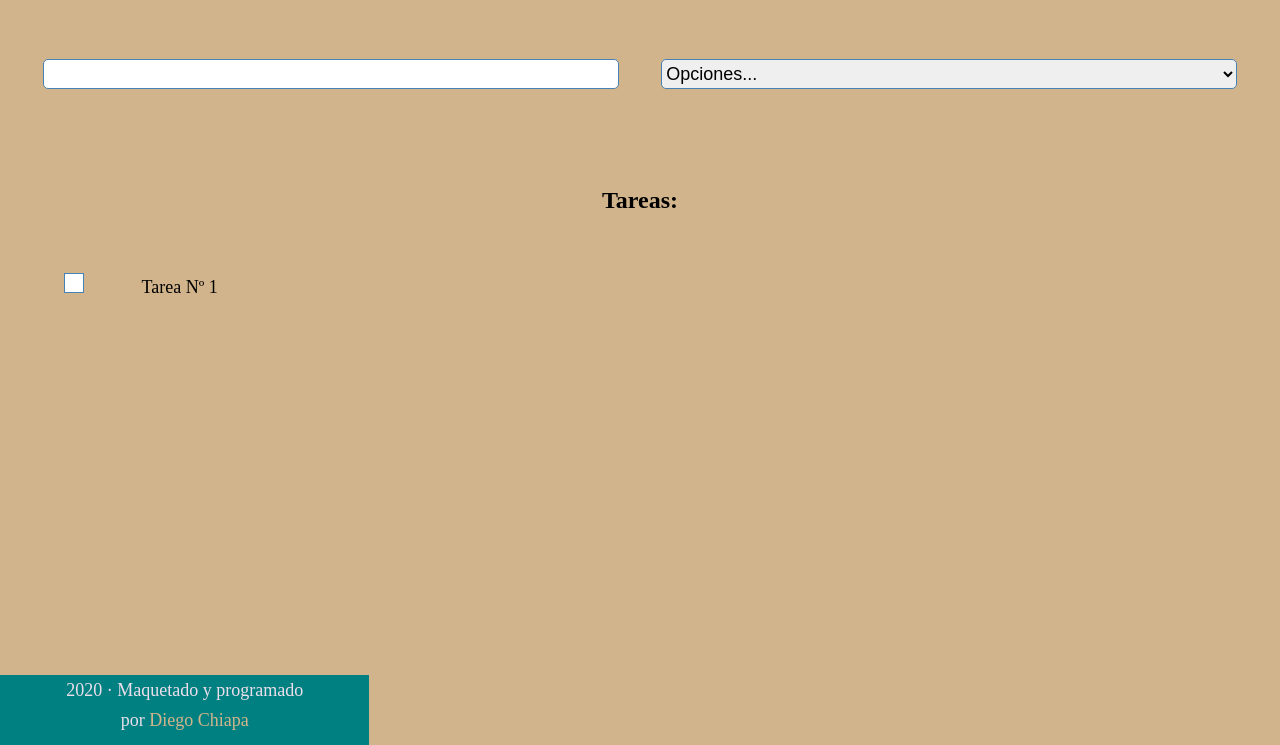
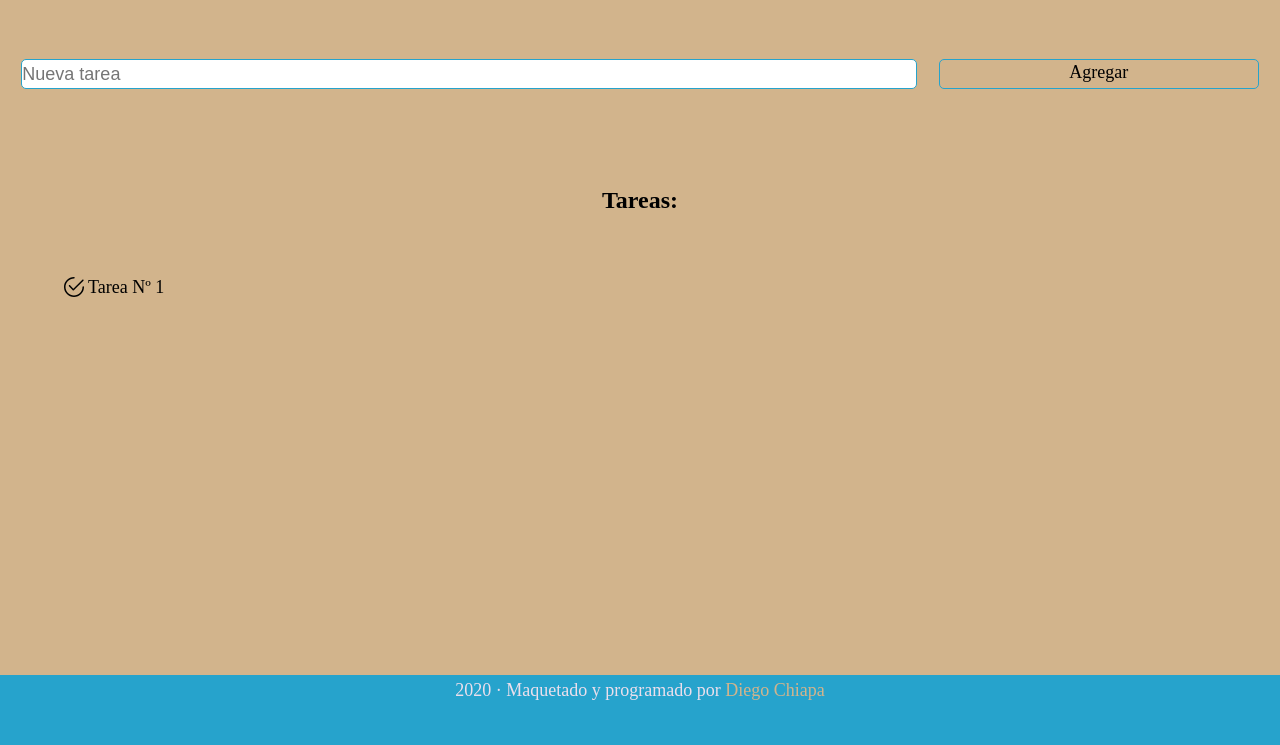
Before and after one commit to dchiapa/queHacerApp, a plain HTML site: page index.html in a window 1280 px wide. Shown: the part 55-800 px from the top of the page. Drawn offline with Linux system fonts and the light colour scheme.

Commit message:
agregar imagen tarea completa

```diff
--- a/css/style.css
+++ b/css/style.css
@@ -32,11 +32,11 @@ a{
 /*          Header y Footer          */
 header,
 footer{
-  background-color: #008080;
+  background-color: #26a3cc;
   color: #ecdfec;
   display: flex;
   justify-content: center;
-
+  width: 100%;
 }
 header{
   height: 50px;
@@ -74,28 +74,43 @@ section:first-of-type{
   height: 70px;
   justify-content: space-evenly;
   padding: 5% 0;
-  width: 100%;
 }
-input[type='text'], select{
-  border: 1px solid #4682b4;
+input[type='text'],
+.btn{
+  display: inline-block;
+  border: 1px solid #26a3cc;
   border-radius: 5px;
   height: 30px;
-  width: 45%;
+  width: 70%;
+}
+.btn{
+  width: 25%;
+  line-height: 24px;
+  text-align: center;
+}
+.btn:hover{
+ background-color: #26a3cc;
+ color: #ecdfec;
+ cursor: pointer;
+ font-weight: 800;
 }
 ul{
   margin-top: 5%;
 }
 li{
+  line-height: 30px;
   list-style: none;
-  line-height: 30px;
+  position: relative;
+}
+li span{
+  display: inline-block;
+  margin-left: 24px;
 }
 .check{
-  background-color: #ffffff;
-  border: 1px solid #4682b4;
-  display: inline-block;
+  position: absolute;
+  top: 5px;
   height: 20px;
   width: 20px;
-  margin-right: 5%;
 }
 /*          Main          */
 /*          Pantallas mayores a 500px          */
--- a/index.html
+++ b/index.html
@@ -14,18 +14,15 @@
   </header>
   <main>
     <section>
-      <input type="text">
-      <select>
-        <option value="" selected>Opciones...</option>
-        <option value="">En proceso</option>
-        <option value="">Finalizar</option>
-        <option value="">Pendiente</option>
-      </select>
+      <input type="text" placeholder="Nueva tarea" maxlength="34">
+      <span class="btn">Agregar</span>
     </section>
     <section>
       <h2>Tareas:</h2>
       <ul>
-        <li><span class="check"></span>Tarea Nº 1</li>
+        <li>
+          <img class="check" src="img/check.svg" alt="completado"><span>Tarea Nº 1</span>
+        </li>
       </ul>
     </section>
   </main>
```
Also changed, not shown: img/check.svg (added).
